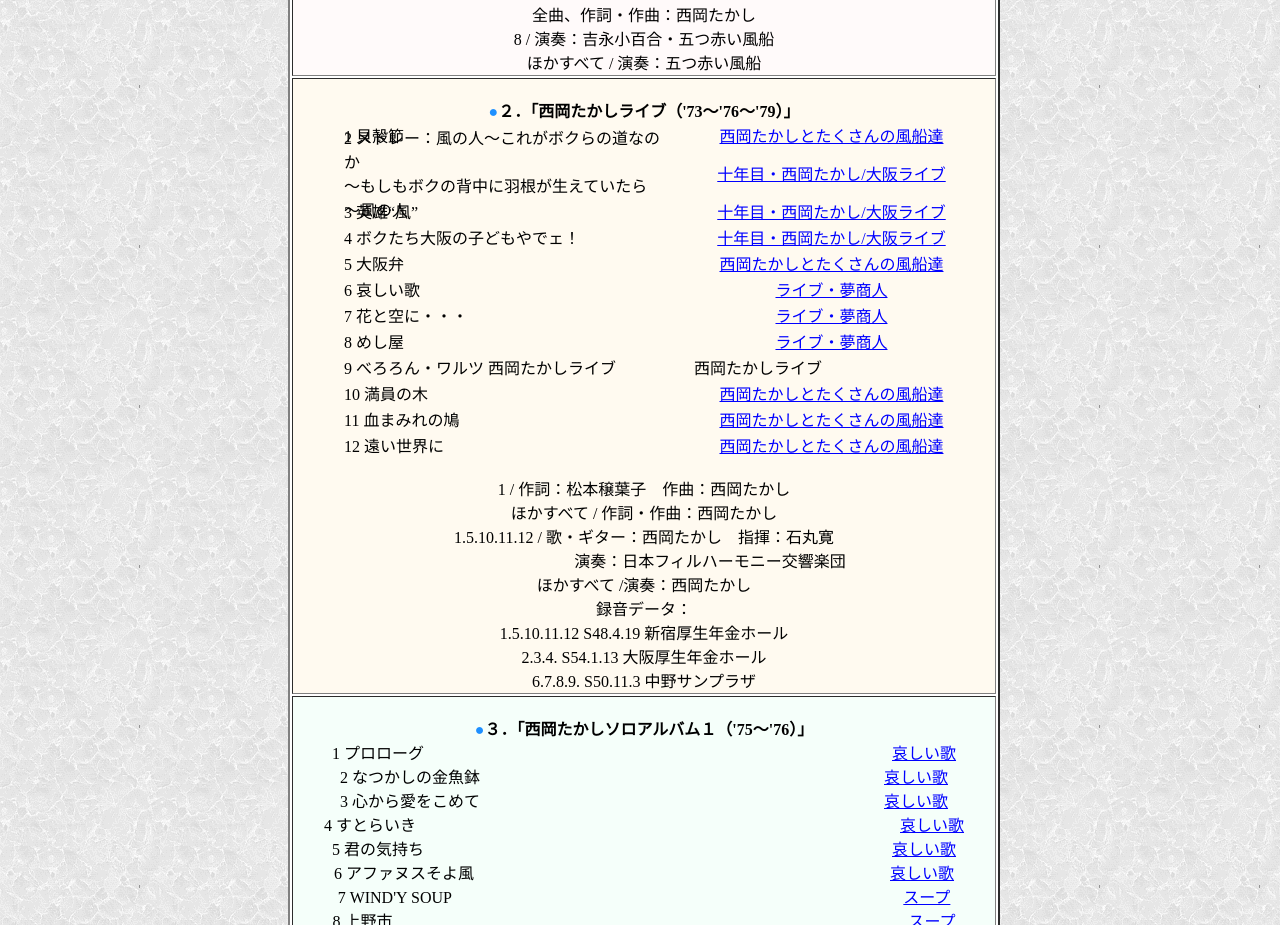
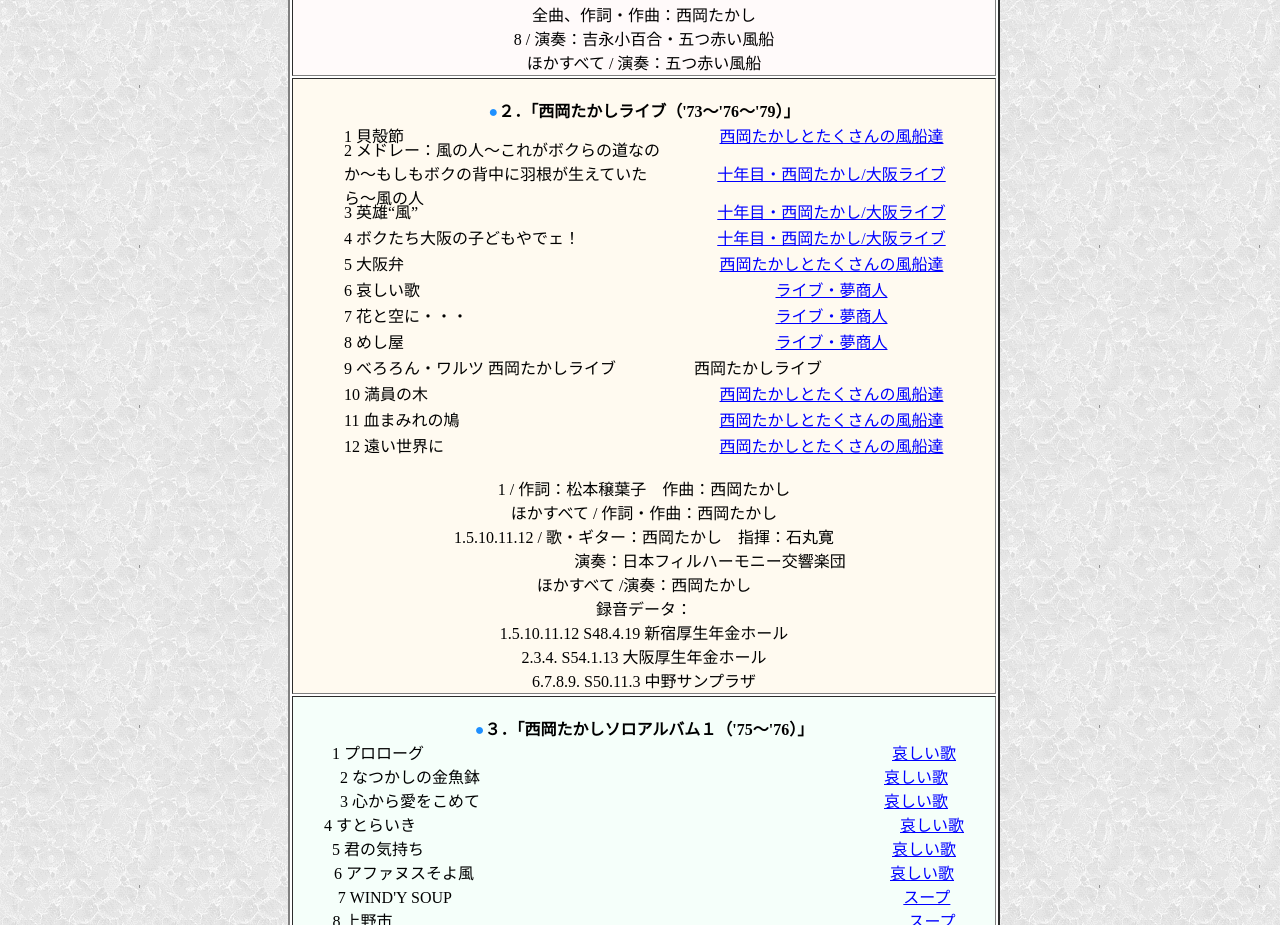
Before and after one commit to m-ofuji/five-red-balloons, a plain HTML site: page page010.html in a window 1280 px wide. Shown: the part 1860-2785 px from the top of the page. Drawn offline with Linux system fonts and the light colour scheme.

Commit message:
fix layout

```diff
--- a/page010.html
+++ b/page010.html
@@ -234,7 +234,7 @@ SPAN {
             <a href="page003.html#たくさんの風船">西岡たかしとたくさんの風船達</a>
         </div>
         <div class="album-row" style="height: 50px;">
-            <p>2 メドレー：風の人〜これがボクらの道なのか<br>〜もしもボクの背中に羽根が生えていたら<br>〜風の人</p>
+            <p>2 メドレー：風の人〜これがボクらの道なのか〜もしもボクの背中に羽根が生えていたら〜風の人</p>
             <a href="page003.html#十年目">十年目・西岡たかし/大阪ライブ</a>
         </div>
         <div class="album-row">
```
